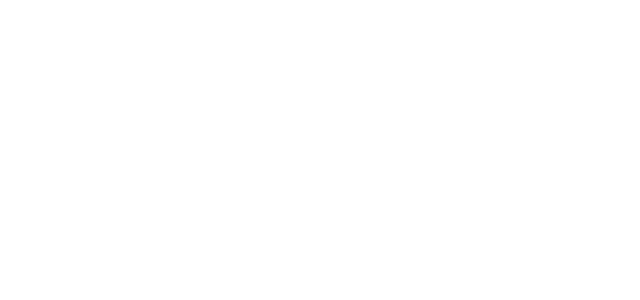
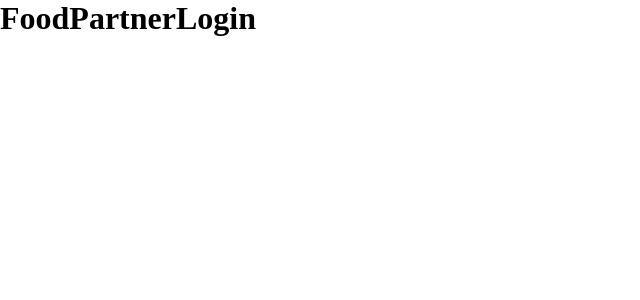
Before and after one commit to Itssanthoshhere/BiteReel, a React (Vite) app in the folder frontend/: page /food-partner/login in a window 1280 px wide. Shown: the top 300 px of the page, without its empty margins (0-640 px from the left). Built offline with nearby package versions, Linux system fonts and the light colour scheme.

Commit message:
feat(frontend): add routing setup with React Router
- Configured BrowserRouter with route structure
- Added routes for user register/login
- Added routes for food partner register/login
- Integrated AppRoutes into App.jsx

```diff
--- a/frontend/package.json
+++ b/frontend/package.json
@@ -11,7 +11,8 @@
   },
   "dependencies": {
     "react": "^19.1.1",
-    "react-dom": "^19.1.1"
+    "react-dom": "^19.1.1",
+    "react-router-dom": "^7.9.1"
   },
   "devDependencies": {
     "@eslint/js": "^9.33.0",
--- a/frontend/src/App.jsx
+++ b/frontend/src/App.jsx
@@ -1,12 +1,14 @@
-import './App.css'
+import React from "react";
+
+import "./App.css";
+import AppRoutes from "./routes/AppRoutes";
 
 function App() {
-
   return (
     <>
-
+      <AppRoutes />
     </>
-  )
+  );
 }
 
-export default App
+export default App;
--- /dev/null
+++ b/frontend/src/routes/AppRoutes.jsx
@@ -0,0 +1,20 @@
+import React from "react";
+import { BrowserRouter as Router, Route, Routes } from "react-router-dom";
+
+const AppRoutes = () => {
+  return (
+    <Router>
+      <Routes>
+        <Route path="/user/register" element={<h1>UserRegister</h1>} />
+        <Route path="/user/login" element={<h1>UserLogin </h1>} />
+        <Route
+          path="/food-partner/register"
+          element={<h1>FoodPartnerRegister </h1>}
+        />
+        <Route path="/food-partner/login" element={<h1>FoodPartnerLogin</h1>} />
+      </Routes>
+    </Router>
+  );
+};
+
+export default AppRoutes;
```
Also changed, not shown: 1 other file (tests, documents, lock files or other folders).
